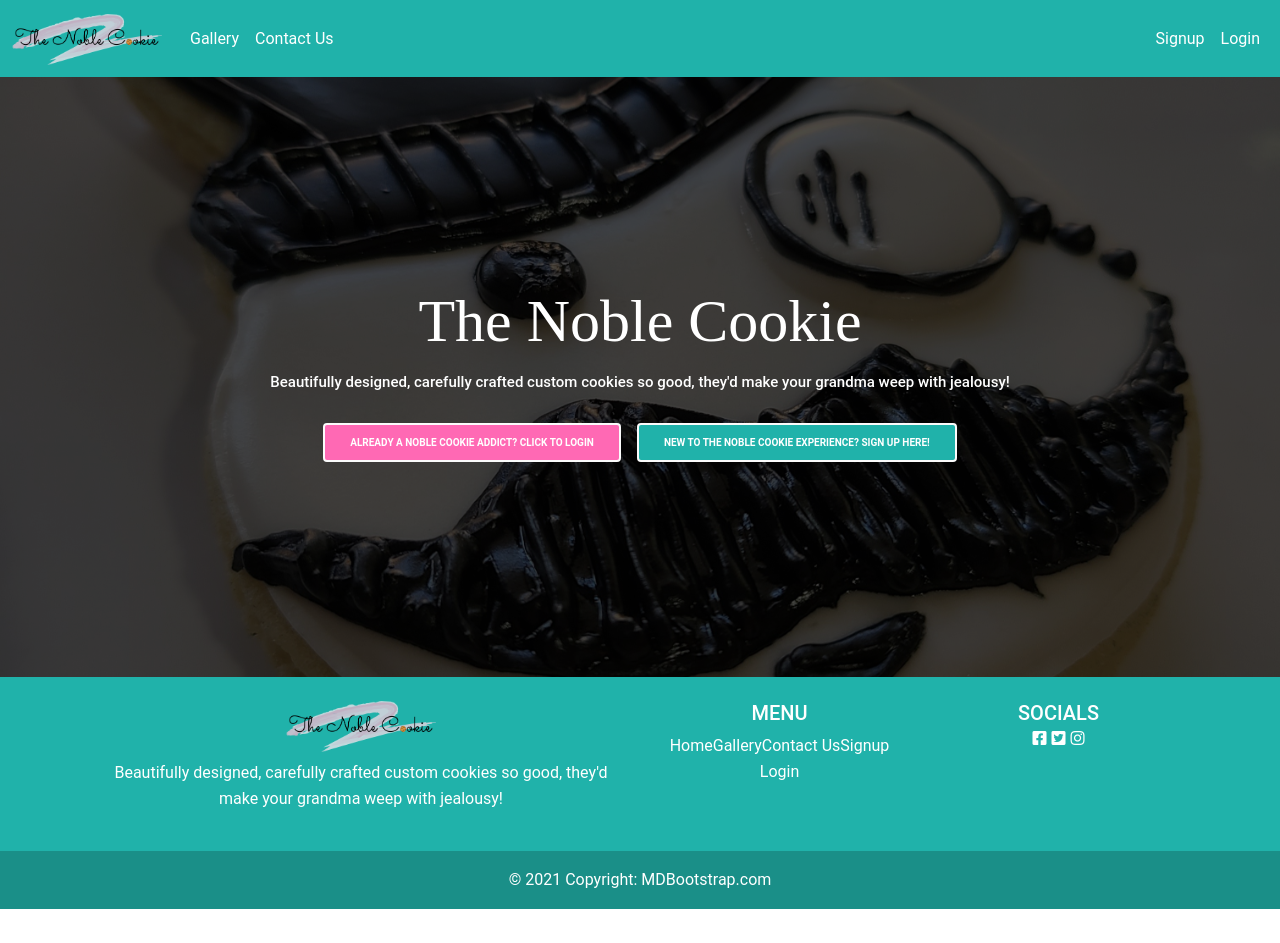
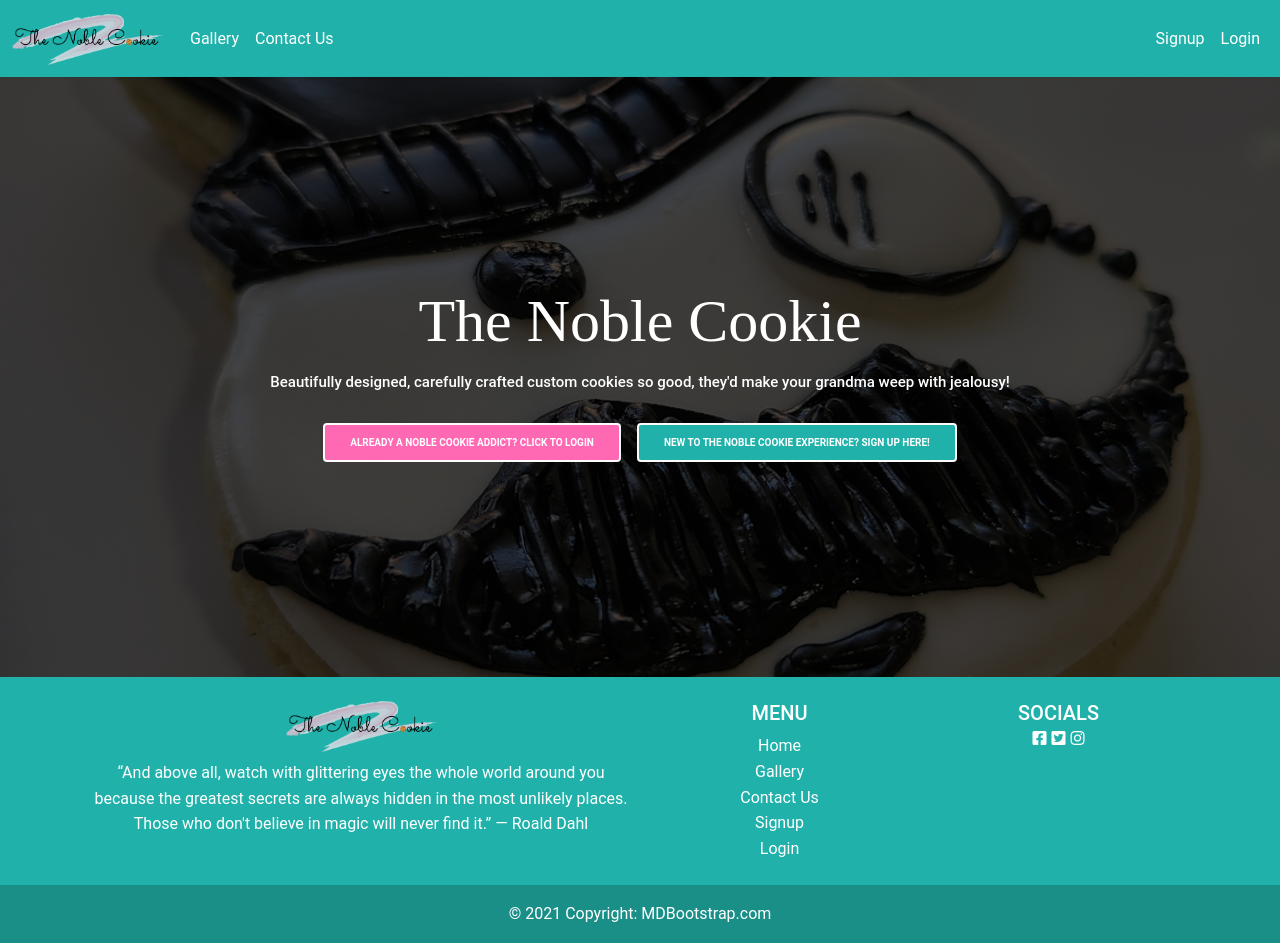
Before and after one commit to bethel-school-of-technology/team-razz-dazz-frontend, a React (Create React App) app: page / in a window 1280 px wide. Before the commit the page ends 909 px from the top, so only its background shows below. Built offline with nearby package versions, Linux system fonts and the light colour scheme.

Commit message:
just tweaked the footer a bit, changed and added a quote, stacked menu options, stuff

```diff
--- a/src/components/Footer.js
+++ b/src/components/Footer.js
@@ -16,8 +16,8 @@ export default function App() {
             </h5>
 
             <p>
-              Beautifully designed, carefully crafted custom cookies so good,
-              they'd make your grandma weep with jealousy!
+            “And above all, watch with glittering eyes the whole world around you because the greatest secrets are always hidden in the most unlikely places. Those who don't believe in magic will never find it.”
+― Roald Dahl
             </p>
           </MDBCol>
 
@@ -30,21 +30,25 @@ export default function App() {
                   Home
                 </a>
               </li>
+              <br />
               <li>
                 <a href="/gallery" className="text-white">
                   Gallery
                 </a>
               </li>
+              <br />
               <li>
                 <a href="/contactpage" className="text-white">
                   Contact Us
                 </a>
               </li>
+              <br />
               <li>
                 <a href="/signup" className="text-white">
                   Signup
                 </a>
               </li>
+              <br />
               <li>
                 <a href="/login" className="text-white">
                   Login
@@ -60,21 +64,21 @@ export default function App() {
               <MDBIcon
                 fab
                 icon="facebook-square"
-                size="`1x"
+                size="`1.5x"
                 href="https://www.facebook.com/"
                 style={{ padding: "5px" }}
               />
             </a>
 
             <a href="https://twitter.com/" className="text-white">
-              <MDBIcon fab icon="twitter-square" size="1x" />
+              <MDBIcon fab icon="twitter-square" size="1.5x" />
             </a>
 
-            <a href="https://www.instagram.com/" className="text-white">
+            <a href="https://www.instagram.com/explore/tags/thenoblecookie/?hl=en" className="text-white">
               <MDBIcon
                 fab
                 icon="instagram"
-                size="1x"
+                size="1.5x"
                 style={{ padding: "5px" }}
               />
             </a>
```
